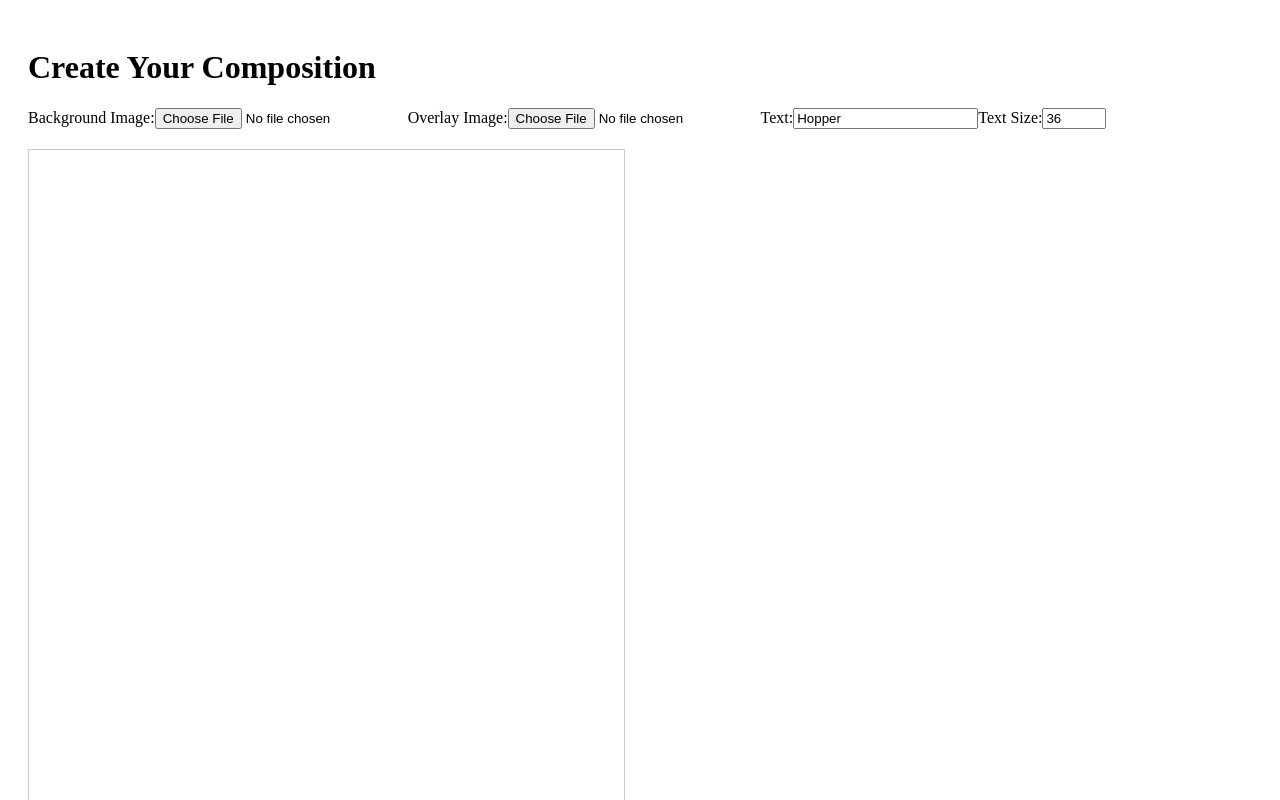
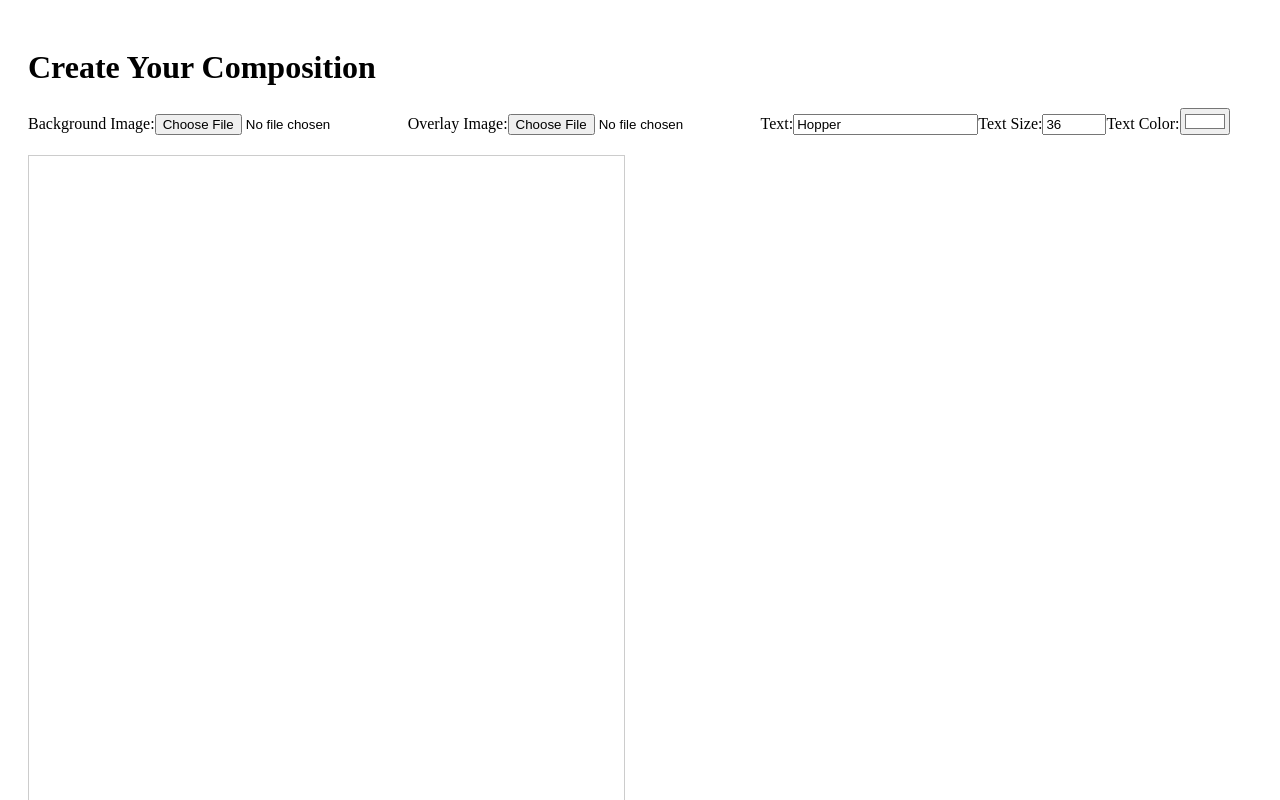
Before and after one commit to Fanu2/PixPrint-Studio, a Next.js app: page / in a window 1280 px wide. Shown: the top 800 px of the page. Built offline with nearby package versions, Linux system fonts and the light colour scheme.

Commit message:
Update index.js

```diff
--- a/pages/index.js
+++ b/pages/index.js
@@ -10,6 +10,7 @@ export default function Home() {
     const [overlayImage, setOverlayImage] = useState(null); // Overlay image
     const [overlayDimensions, setOverlayDimensions] = useState({ width: 100, height: 100 }); // Default dimensions for overlay
     const [textSize, setTextSize] = useState(36); // Default text size
+    const [textColor, setTextColor] = useState('#FFFFFF'); // Default text color (white)
     const [isResizing, setIsResizing] = useState(false); // State to manage resizing
     const overlayRef = useRef(null);
     const textRef = useRef(null);
@@ -106,6 +107,14 @@ export default function Home() {
                         max={100}
                     />
                 </label>
+                <label>
+                    Text Color:
+                    <input
+                        type="color"
+                        value={textColor}
+                        onChange={(e) => setTextColor(e.target.value)} // Update the state with selected color
+                    />
+                </label>
             </div>
 
             <div id="pdf-content" style={{ position: 'relative', width: '595px', height: '842px', marginTop: '20px', border: '1px solid #ccc' }}>
@@ -115,7 +124,6 @@ export default function Home() {
                         alt="Background"
                         layout="fill"
                         objectFit="cover"
-                        style={{ opacity: 1 }} // Adjust opacity for the background
                     />
                 )}
                 {overlayImage && (
@@ -127,7 +135,6 @@ export default function Home() {
                                 cursor: 'move',
                                 width: `${overlayDimensions.width}px`,
                                 height: `${overlayDimensions.height}px`,
-                                border: isResizing ? '2px dashed rgba(0, 0, 255, 0.5)' : 'none', // Show border only when resizing
                                 display: 'flex',
                                 justifyContent: 'center',
                                 alignItems: 'center',
@@ -138,7 +145,6 @@ export default function Home() {
                                 alt="Overlay"
                                 layout="fill"
                                 objectFit="contain"
-                                style={{ pointerEvents: 'none' }} // Prevent pointer events on image to allow resizing
                             />
                             <div
                                 onMouseDown={handleResizeMouseDownOverlay}
@@ -163,7 +169,7 @@ export default function Home() {
                             bottom: '20px',
                             left: '50%',
                             transform: 'translateX(-50%)',
-                            color: 'white',
+                            color: textColor, // Set the color from the state
                             fontSize: `${textSize}px`,
                             textAlign: 'center',
                             textShadow: '2px 2px 4px rgba(0, 0, 0, 0.7)',
```
